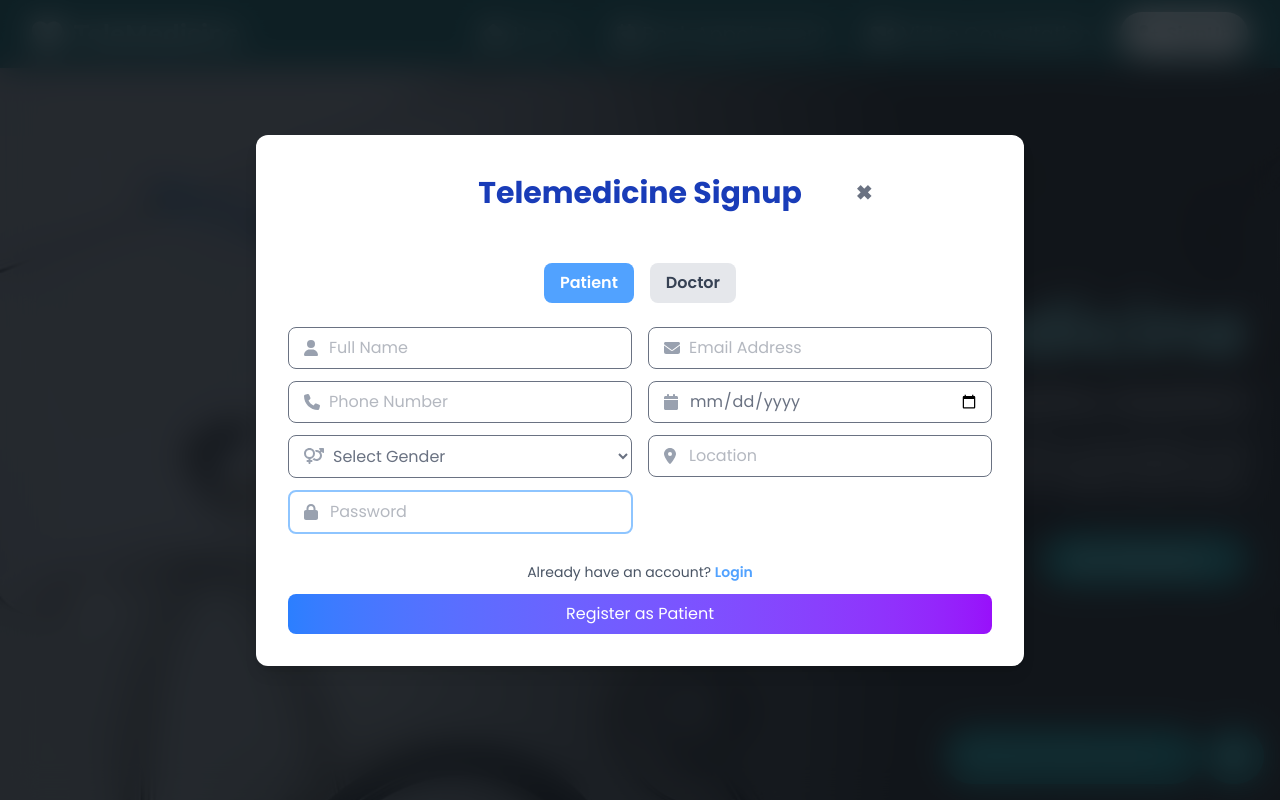
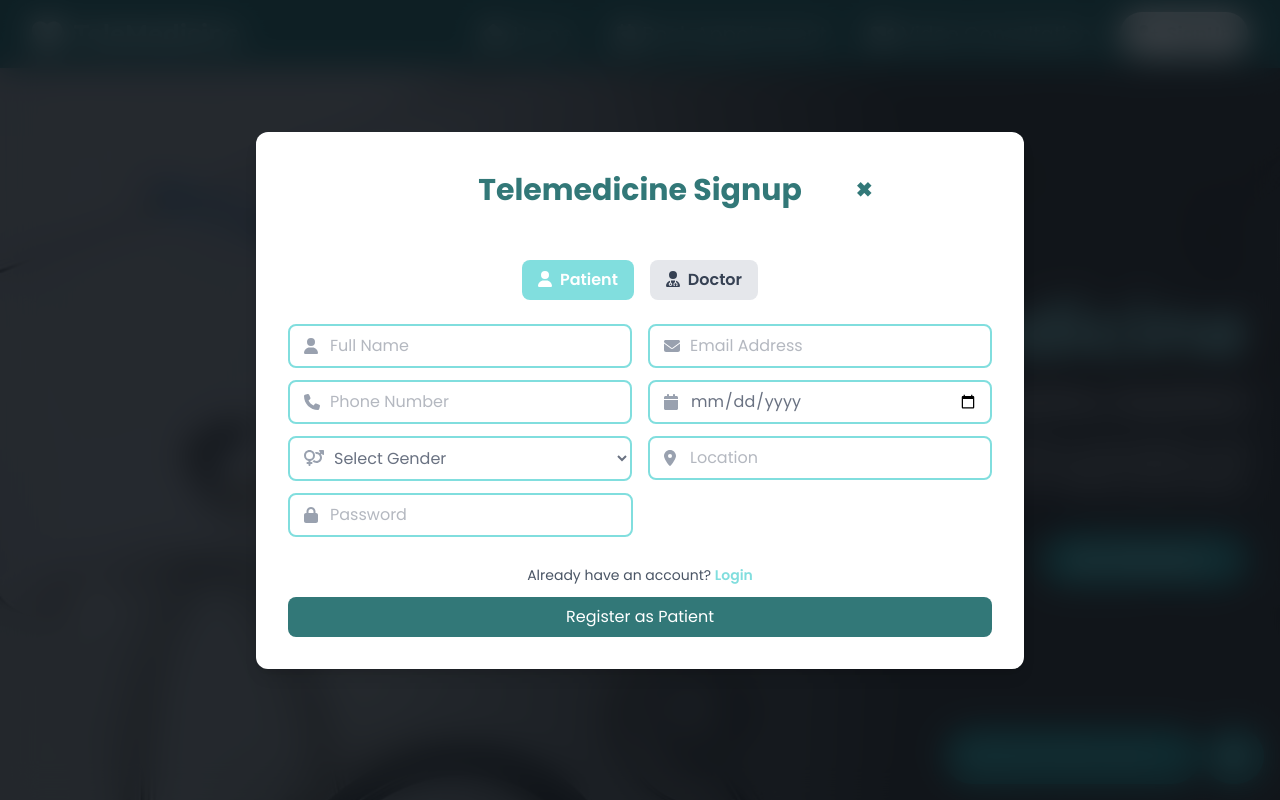
Before and after one commit to Sayantan-dev1003/TeleMedicine, a React (Vite) app in the folder frontend/: page / in a window 1280 px wide. Both pictures are taken after a click on the button "SignUp". Shown: the top 800 px of the page. Built offline with nearby package versions, Linux system fonts and the light colour scheme.

Commit message:
Patient Dashboard

```diff
--- a/frontend/src/Components/Signup.jsx
+++ b/frontend/src/Components/Signup.jsx
@@ -1,6 +1,6 @@
 import React, { useState, useEffect } from "react";
 import { FontAwesomeIcon } from "@fortawesome/react-fontawesome";
-import { faEnvelope, faIdCard, faLock, faPhone, faUser, faCalendar, faVenusMars, faMapMarkerAlt, faStethoscope } from "@fortawesome/free-solid-svg-icons";
+import { faEnvelope, faIdCard, faLock, faPhone, faUser, faCalendar, faVenusMars, faMapMarkerAlt, faStethoscope, faUserMd } from "@fortawesome/free-solid-svg-icons";
 import axios from "axios";
 import { useNavigate } from "react-router-dom";
 
@@ -88,27 +88,27 @@ const Signup = ({ setIsSignupOpen, setIsSigninOpen }) => {
             className="fixed top-0 left-0 w-full h-full flex items-center justify-center backdrop-blur-lg bg-[rgba(17,22,28,0.8)] z-50"
         >
             <div className="w-[60vw] flex flex-col items-center justify-center bg-white shadow-lg rounded-xl p-8">
-                <h2 className="text-3xl font-bold text-blue-800 mt-2 text-center mb-6">
+                <h2 className="text-3xl font-bold text-[#327878] mt-2 text-center mb-6">
                     Telemedicine Signup
                 </h2>
 
                 {/* Close Button */}
-                <button className="relative bottom-14 left-56 text-gray-500 cursor-pointer text-xl font-bold" onClick={() => setIsSignupOpen(false)}>
+                <button className="relative bottom-14 left-56 text-[#327878] cursor-pointer text-xl font-bold" onClick={() => setIsSignupOpen(false)}>
                     ✖
                 </button>
 
                 {/* User Type Selection */}
                 <div className="flex gap-4 mb-6">
                     <button
-                        className={`px-4 py-2 rounded-lg font-semibold transition-all cursor-pointer hover:scale-105 ${userType === "patient" ? "bg-blue-400 text-white" : "bg-gray-200 text-gray-700"}`}
+                        className={`px-4 py-2 rounded-lg font-semibold transition-all cursor-pointer hover:scale-105 ${userType === "patient" ? "bg-[#81dede] hover:bg-[#327878] text-white" : "bg-gray-200 text-gray-700"}`}
                         onClick={() => setUserType("patient")}
-                    >
+                    ><FontAwesomeIcon icon={faUser} className="mr-2" />
                         Patient
                     </button>
                     <button
-                        className={`px-4 py-2 rounded-lg font-semibold transition-all cursor-pointer hover:scale-105 ${userType === "doctor" ? "bg-blue-400 text-white" : "bg-gray-200 text-gray-700"}`}
+                        className={`px-4 py-2 rounded-lg font-semibold transition-all cursor-pointer hover:scale-105 ${userType === "doctor" ? "bg-[#81dede] hover:bg-[#327878] text-white" : "bg-gray-200 text-gray-700"}`}
                         onClick={() => setUserType("doctor")}
-                    >
+                    ><FontAwesomeIcon icon={faUserMd} className="mr-2" />
                         Doctor
                     </button>
                 </div>
@@ -124,27 +124,27 @@ const Signup = ({ setIsSignupOpen, setIsSigninOpen }) => {
                     <div className="w-full flex gap-4">
                         <div className="relative w-1/2">
                             <FontAwesomeIcon icon={faUser} className="absolute left-4 top-1/2 transform -translate-y-1/2 text-gray-400" />
-                            <input type="text" name="fullname" value={formData.fullname} onChange={handleChange} placeholder="Full Name" className="w-full pl-10 pr-3 py-2 border rounded-lg outline-none focus:border-blue-500" required />
+                            <input type="text" name="fullname" value={formData.fullname} onChange={handleChange} placeholder="Full Name" className="w-full pl-10 pr-3 py-2 rounded-lg outline-none border-2 border-[#81dede] focus:border-[#327878]" required />
                         </div>
                         <div className="relative w-1/2">
                             <FontAwesomeIcon icon={faEnvelope} className="absolute left-4 top-1/2 transform -translate-y-1/2 text-gray-400" />
-                            <input type="email" name="email" value={formData.email} onChange={handleChange} placeholder="Email Address" className="w-full pl-10 pr-3 py-2 border rounded-lg outline-none focus:border-blue-500" required />
+                            <input type="email" name="email" value={formData.email} onChange={handleChange} placeholder="Email Address" className="w-full pl-10 pr-3 py-2 rounded-lg outline-none border-2 border-[#81dede] focus:border-[#327878]" required />
                         </div>
                     </div>
                     <div className="w-full flex gap-4">
                         <div className="relative w-1/2">
                             <FontAwesomeIcon icon={faPhone} className="absolute left-4 top-1/2 transform -translate-y-1/2 text-gray-400" />
-                            <input type="tel" name="phone" value={formData.phone} onChange={handleChange} placeholder="Phone Number" className="w-full pl-10 pr-3 py-2 border rounded-lg outline-none focus:border-blue-500" required />
+                            <input type="tel" name="phone" value={formData.phone} onChange={handleChange} placeholder="Phone Number" className="w-full pl-10 pr-3 py-2 rounded-lg outline-none border-2 border-[#81dede] focus:border-[#327878]" required />
                         </div>
                         <div className="relative w-1/2">
                             <FontAwesomeIcon icon={faCalendar} className="absolute left-4 top-1/2 transform -translate-y-1/2 text-gray-400" />
-                            <input type="date" name="dateOfBirth" value={formData.dateOfBirth} onChange={handleChange} className="w-full pl-10 pr-3 py-2 border rounded-lg outline-none focus:border-blue-500" required />
+                            <input type="date" name="dateOfBirth" value={formData.dateOfBirth} onChange={handleChange} className="w-full pl-10 pr-3 py-2 rounded-lg outline-none border-2 border-[#81dede] focus:border-[#327878]" required />
                         </div>
                     </div>
                     <div className="w-full flex gap-4">
                         <div className="relative w-1/2">
                             <FontAwesomeIcon icon={faVenusMars} className="absolute left-4 top-1/2 transform -translate-y-1/2 text-gray-400" />
-                            <select name="gender" value={formData.gender} onChange={handleChange} className="w-full pl-10 pr-3 py-2 border rounded-lg outline-none focus:border-blue-500" required>
+                            <select name="gender" value={formData.gender} onChange={handleChange} className="w-full pl-10 pr-3 py-2 rounded-lg outline-none border-2 border-[#81dede] focus:border-[#327878]" required>
                                 <option value="">Select Gender</option>
                                 <option value="Male">Male</option>
                                 <option value="Female">Female</option>
@@ -153,7 +153,7 @@ const Signup = ({ setIsSignupOpen, setIsSigninOpen }) => {
                         </div>
                         <div className="relative w-1/2">
                             <FontAwesomeIcon icon={faMapMarkerAlt} className="absolute left-4 top-1/2 transform -translate-y-1/2 text-gray-400" />
-                            <input type="text" name="location" value={formData.location} onChange={handleChange} placeholder="Location" className="w-full pl-10 pr-3 py-2 border rounded-lg outline-none focus:border-blue-500" required />
+                            <input type="text" name="location" value={formData.location} onChange={handleChange} placeholder="Location" className="w-full pl-10 pr-3 py-2 rounded-lg outline-none border-2 border-[#81dede] focus:border-[#327878]" required />
                         </div>
                     </div>
 
@@ -163,11 +163,11 @@ const Signup = ({ setIsSignupOpen, setIsSigninOpen }) => {
                             <div className="w-full flex gap-4">
                                 <div className="relative w-1/2">
                                     <FontAwesomeIcon icon={faIdCard} className="absolute left-4 top-1/2 transform -translate-y-1/2 text-gray-400" />
-                                    <input type="text" name="medicalRegNo" value={formData.medicalRegNo} onChange={handleChange} placeholder="Medical Registration Number" className="w-full pl-10 pr-3 py-2 border rounded-lg outline-none focus:border-blue-500" required />
+                                    <input type="text" name="medicalRegNo" value={formData.medicalRegNo} onChange={handleChange} placeholder="Medical Registration Number" className="w-full pl-10 pr-3 py-2 rounded-lg outline-none border-2 border-[#81dede] focus:border-[#327878]" required />
                                 </div>
                                 <div className="relative w-1/2">
                                     <FontAwesomeIcon icon={faStethoscope} className="absolute left-4 top-1/2 transform -translate-y-1/2 text-gray-400" />
-                                    <input type="text" name="specialization" value={formData.specialization} onChange={handleChange} placeholder="Specialization" className="w-full pl-10 pr-3 py-2 border rounded-lg outline-none focus:border-blue-500" required />
+                                    <input type="text" name="specialization" value={formData.specialization} onChange={handleChange} placeholder="Specialization" className="w-full pl-10 pr-3 py-2 rounded-lg outline-none border-2 border-[#81dede] focus:border-[#327878]" required />
                                 </div>
                             </div>
                         </>
@@ -180,7 +180,7 @@ const Signup = ({ setIsSignupOpen, setIsSigninOpen }) => {
                             value={userType === "attendee" ? formData.password : formData.password}
                             onChange={handleChange}
                             placeholder="Password"
-                            className="w-full pl-10 pr-3 py-2 border-2 border-blue-300 rounded-lg outline-none transition-all duration-300 focus:border-blue-500"
+                            className="w-full pl-10 pr-3 py-2 border-2 border-[#81dede] rounded-lg outline-none transition-all duration-300 focus:border-[#327878]"
                             required
                         />
                     </div>
@@ -188,7 +188,7 @@ const Signup = ({ setIsSignupOpen, setIsSigninOpen }) => {
                         Already have an account?{" "}
                         <button
                             type="button"
-                            className="text-blue-400 font-semibold hover:underline hover:text-blue-600 cursor-pointer"
+                            className="text-[#81dede] font-semibold hover:underline hover:text-[#327878] cursor-pointer"
                             onClick={openLogin}
                         >
                             Login
@@ -196,7 +196,7 @@ const Signup = ({ setIsSignupOpen, setIsSigninOpen }) => {
                     </p>
                     <button
                         type="submit"
-                        className="bg-gradient-to-r from-blue-500 to-purple-600 text-white px-4 py-2 rounded-lg cursor-pointer transition-all duration-300 hover:scale-105"
+                        className="bg-[#327878] text-white px-4 py-2 rounded-lg cursor-pointer transition-all duration-300 hover:scale-105"
                     >
                         {userType === "patient" ? "Register as Patient" : "Register as Doctor"}
                     </button>
```
Also changed, not shown: frontend/src/Components/Signin.jsx (+7 -7 lines).
